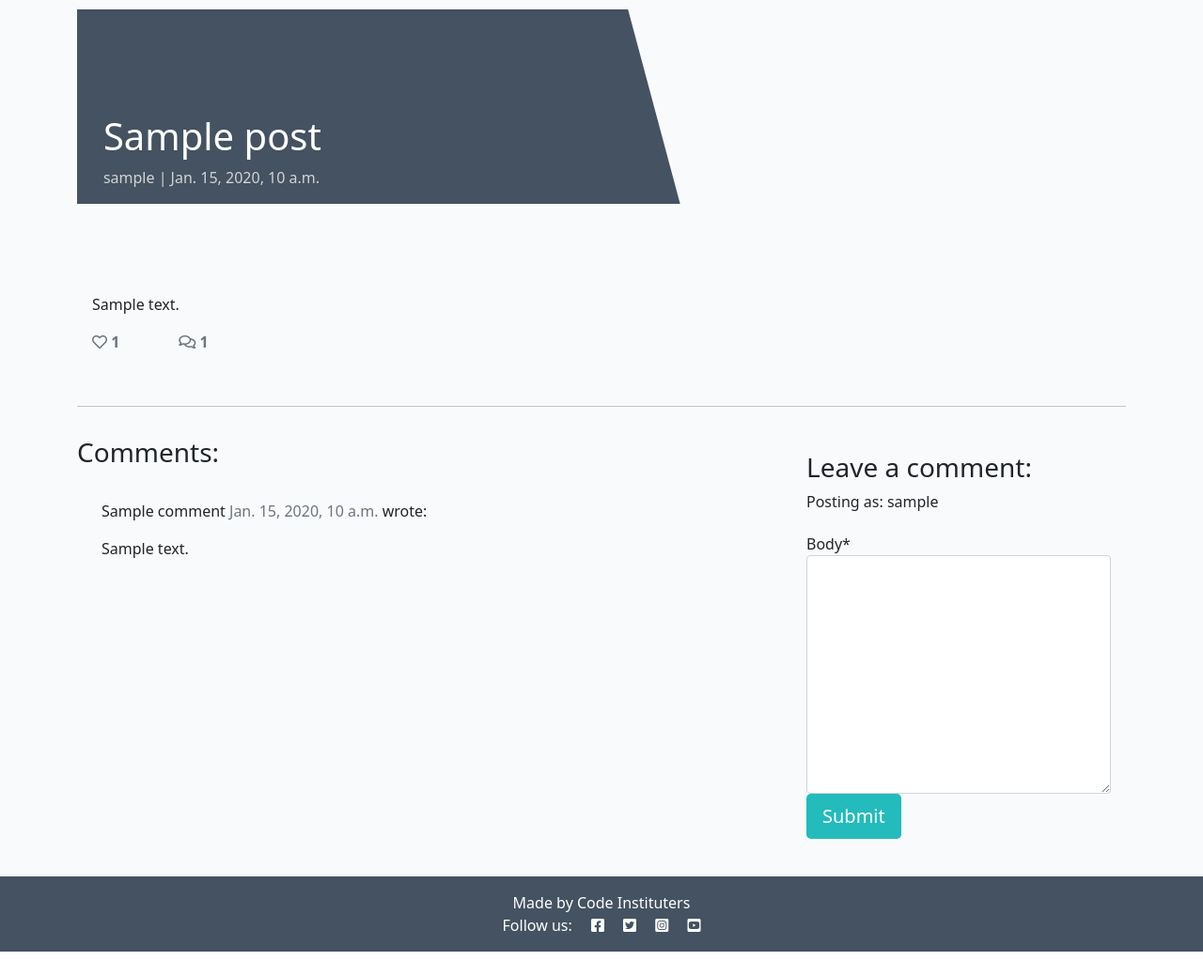
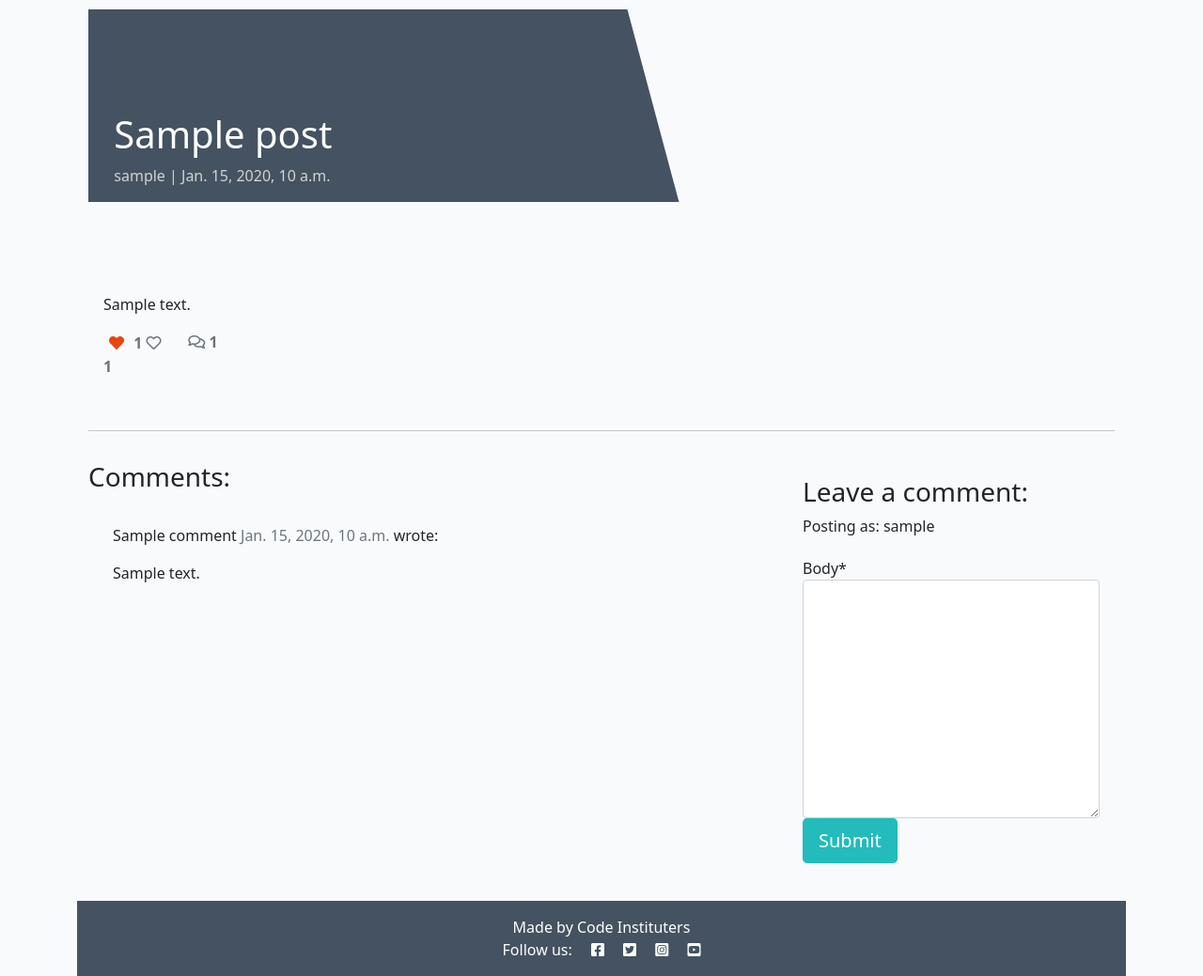
Before and after one commit to rachel-o-donnell/I-think-therefore-i-blog, a Django app: a page that uses templates/base.html in a window 1280 px wide. Shown: the part 60-1099 px from the top of the page at 94% size. Before the commit the page ends 1073 px from the top, so only its background shows below. Run offline with Django 4.2, Linux system fonts and the light colour scheme; a user stored in the database is signed in; tables that the repository leaves empty hold one stand-in row (values such as "Sample post"); one stand-in notice (Sample message) is shown; some libraries are stand-ins or nearby versions.

Commit message:
Final commit

```diff
--- a/blog/urls.py
+++ b/blog/urls.py
@@ -4,5 +4,6 @@
 
 urlpatterns = [
     path('', views.PostList.as_view(), name='home'),
-    path('<slug:slug>/', views.PostDetail.as_view(), name='post_detail')
+    path('<slug:slug>/', views.PostDetail.as_view(), name='post_detail'),
+    path('like/<slug:slug>', views.PostLike.as_view(), name='post_like'),
 ]
--- a/blog/views.py
+++ b/blog/views.py
@@ -1,5 +1,7 @@
-from django.shortcuts import render, get_object_or_404
+from django.shortcuts import render, get_object_or_404, reverse
 from django.views import generic, View
+from django.http import HttpResponseRedirect
+from django.contrib import messages
 from .models import Post
 from .forms import CommentForm
 
@@ -35,7 +37,7 @@
     def post(self, request, slug, *args, **kwargs):
         queryset = Post.objects.filter(status=1)
         post = get_object_or_404(queryset, slug=slug)
-        comments = post.comments.filter(approved=True).order_by('created_on')
+        comments = post.comments.filter(approved=True).order_by('-created_on')
         liked = False
         if post.likes.filter(id=self.request.user.id).exists():
             liked = True
@@ -48,6 +50,7 @@
             comment = comment_form.save(commit=False)
             comment.post = post
             comment.save()
+            messages.add_message(request, messages.SUCCESS, 'Your comment was added.')
         else:
             comment_form = CommentForm()
         return render(
@@ -58,6 +61,19 @@
                 "comments": comments,
                 "commented": True,
                 "liked": liked,
-                "comment_form": CommentForm()
+                "comment_form": comment_form
             },
             )
+
+
+class PostLike(View):
+
+    def post(self, request, slug, *args, **kwargs):
+        post = get_object_or_404(Post, slug=slug)
+
+        if post.likes.filter(id=request.user.id).exists():
+            post.likes.remove(request.user)
+        else:
+            post.likes.add(request.user)
+
+        return HttpResponseRedirect(reverse('post_detail', args=[slug]))
--- a/templates/base.html
+++ b/templates/base.html
@@ -57,6 +57,17 @@
         </div>
     </nav>
 
+    <div class="container">
+        <div class="row">
+            <div class="col-md-8 offset-md-2">
+                {% for message in messages %}
+                <div class="alert {{ message.tags }} alert-dismissible fade show" id="msg" role="alert">
+                    {{ message | safe }}
+                    <button type="button" class="btn-close" data-bs-dismiss="alert" aria-label="Close"></button>
+                </div>
+                {% endfor %}
+            </div>
+        </div>
         <main class="flex-shrink-0 main-bg">
             {% block content %}
             <!-- Content Goes here -->
@@ -71,6 +82,13 @@
                 <i class="fab fa-instagram-square ms-3"></i>
                 <i class="fab fa-youtube-square ms-3"></i></p>
         </footer>
+        <script>
+            setTimeout(function () {
+                let messages = document.getElementById("msg");
+                let alert = new bootstrap.Alert(messages);
+                alert.close();
+            }, 3000);
+        </script>
 </body>
 
 </html>
--- a/templates/post_detail.html
+++ b/templates/post_detail.html
@@ -34,6 +34,28 @@
                 <div class="row">
 
                     <div class="col-1">
+                        <strong>{% if user.is_authenticated %}
+                            <form method="POST" action="{% url 'post_like' post.slug %}" class="d-inline">
+                                {% csrf_token%}
+                                {% if liked %}
+
+                                <button class="btn-like" type="submit" name="blogpost_id" value="{{post.slug}}">
+                                    <i class="fas fa-heart"></i>
+                                </button>
+                                {% else %}
+                                <button class="btn-like" type="submit" name="blogpost_id" value="{{post.slug}}">
+                                    <i class="far fa-heart"></i>
+                                </button>
+                                {% endif %}
+                            </form>
+                            {% else %}
+
+                            <span class="text-secondary">
+                                <i class="far fa-heart"></i>
+                            </span>
+                            {% endif %}
+                            <span class="text-secondary">{{ post.number_of_likes }}</span>
+                        </strong>
                         <!-- The number of likes goes before the closing strong tag -->
                         <strong class="text-secondary"><i class="far fa-heart"></i> {{ post.number_of_likes }} </strong>
                     </div>
```
Also changed, not shown: codestar/settings.py (+11 -1 lines). Lines whose indentation alone changed are shown as unchanged.
